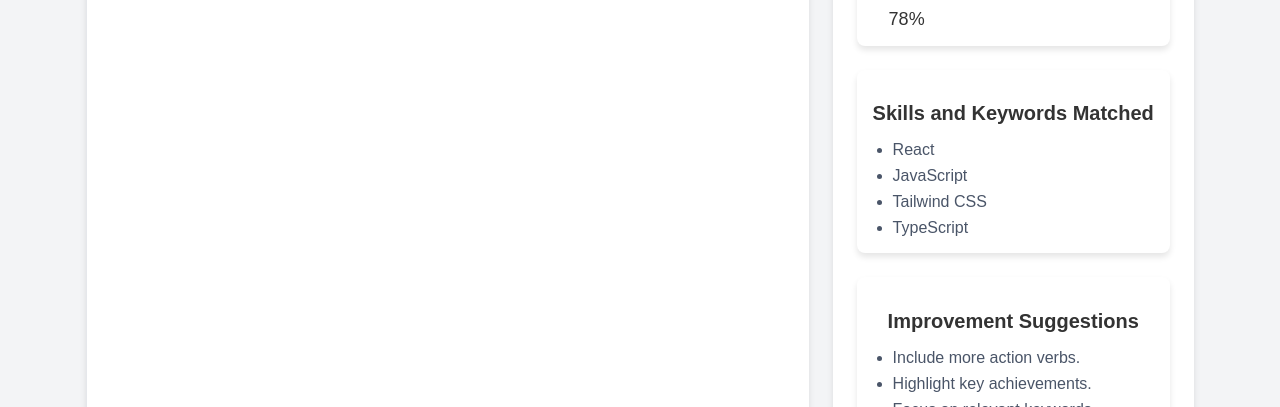
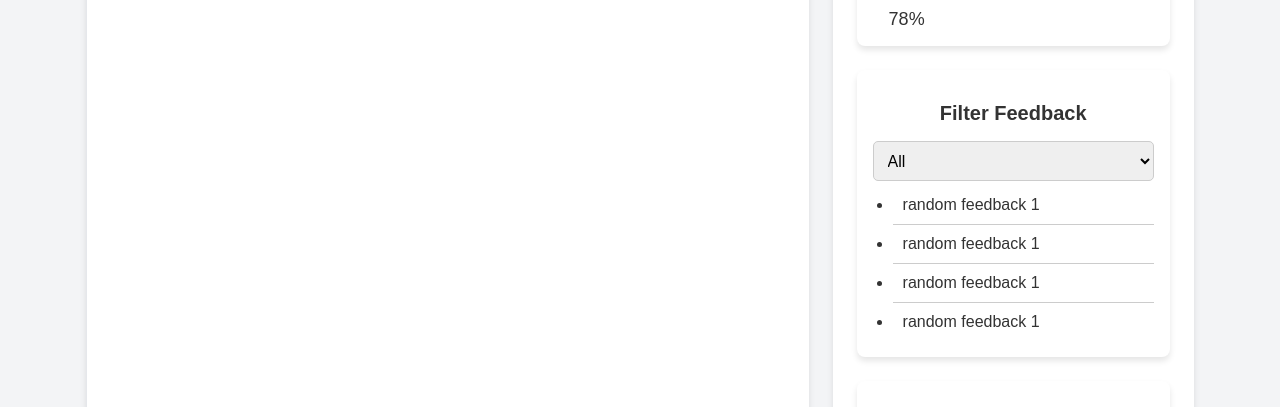
Before and after one commit to BrianOat/resume_analyzer, a React (Create React App) app in the folder frontend/: page /dashboard in a window 1280 px wide. Shown: the part 244-651 px from the top of the page. Built offline with nearby package versions, Linux system fonts and the light colour scheme; sample sign-in values are in the browser's storage.

Commit message:
Added filtering component and css

```diff
--- a/frontend/src/components/dashboard/Dashboard.tsx
+++ b/frontend/src/components/dashboard/Dashboard.tsx
@@ -2,6 +2,7 @@ import ResumeFitScore from './ResumeFitScore';
 import SkillsMatched from './SkillsMatched';
 import ImprovementSuggestions from './ImprovementSuggestions';
 import ResumeView from './ResumeView';
+import FeedbackFilter from './FeedbackFilter';
 import "../../styles/dashboard/dashboard.css";
 import CheckToken from '../CheckToken';
 
@@ -21,6 +22,7 @@ const Dashboard = () => {
         <div className="dashboard-analysis-results">
           <h1 className="dashboard-header">Resume Analysis Results</h1>
           <ResumeFitScore />
+          <FeedbackFilter />
           <SkillsMatched />
           <ImprovementSuggestions />
         </div>
--- /dev/null
+++ b/frontend/src/components/dashboard/FeedbackFilter.tsx
@@ -0,0 +1,75 @@
+import React, { useState, useEffect } from 'react';
+import "../../styles/dashboard/feedback_filter.css";
+
+interface FeedbackItem {
+  category: string;
+  text: string;
+}
+
+interface FeedbackData {
+  fitScore: number;
+  feedback: FeedbackItem[];
+}
+
+const FeedbackFilter = () => {
+  const [filter, setFilter] = useState<string>('all');
+  const [feedback, setFeedback] = useState<FeedbackItem[]>([]);
+  const [filteredFeedback, setFilteredFeedback] = useState<FeedbackItem[]>([]);
+
+  // Dummy data for testing
+  const dummyData: FeedbackData = {
+    fitScore: 100,
+    feedback: [
+      { category: 'skills', text: 'random feedback 1' },
+      { category: 'experience', text: 'random feedback 1' },
+      { category: 'formatting', text: 'random feedback 1' },
+      { category: 'general', text: 'random feedback 1' },
+    ],
+  };
+
+  // API call (commented out for now)
+  // useEffect(() => {
+  //   fetch('/api/feedback')
+  //     .then(response => response.json())
+  //     .then((data: FeedbackData) => setFeedback(data.feedback));
+  // }, []);
+
+  useEffect(() => {
+    setFeedback(dummyData.feedback);
+  }, []);
+
+  useEffect(() => {
+    const filteredFeedback = feedback.filter((item) =>
+      filter === 'all' ? true : item.category === filter
+    );
+    setFilteredFeedback(filteredFeedback);
+  }, [filter, feedback]);
+
+  const handleFilterChange = (e: React.ChangeEvent<HTMLSelectElement>) => {
+    setFilter(e.target.value);
+  };
+
+  return (
+    <div className="feedback-filter-container">
+      <h2 className="feedback-filter-header">Filter Feedback</h2>
+      <select
+        className="feedback-filter-select"
+        value={filter}
+        onChange={handleFilterChange}
+      >
+        <option value="all">All</option>
+        <option value="skills">Skills</option>
+        <option value="experience">Experience</option>
+        <option value="formatting">Formatting</option>
+        <option value="general">General</option>
+      </select>
+      <ul className="feedback-filter-list">
+        {filteredFeedback.map((item, index) => (
+          <li key={index}>{item.text}</li>
+        ))}
+      </ul>
+    </div>
+  );
+};
+
+export default FeedbackFilter;
--- /dev/null
+++ b/frontend/src/styles/dashboard/feedback_filter.css
@@ -0,0 +1,37 @@
+.feedback-filter-container {
+    background-color: white;
+    padding: 16px; /* Equivalent to p-4 in Tailwind */
+    box-shadow: 0 4px 6px rgba(0, 0, 0, 0.1); /* Equivalent to shadow */
+    border-radius: 8px; /* Equivalent to rounded */
+  }
+
+  .feedback-filter-header {
+    font-size: 1.25rem; /* Equivalent to text-xl */
+    font-weight: 600; /* Equivalent to font-semibold */
+    margin-bottom: 16px; /* Equivalent to mb-4 */
+  }
+
+  .feedback-filter-select {
+    width: 100%;
+    height: 40px;
+    padding: 10px;
+    font-size: 16px;
+    border: 1px solid #ccc;
+    border-radius: 5px;
+    margin-bottom: 5px;
+  }
+
+  .feedback-filter-list {
+    list-style-type: disc; /* Equivalent to list-disc */
+    padding-left: 20px; /* Equivalent to pl-5 */
+    margin: 0;
+  }
+
+  .feedback-filter-list li {
+    padding: 10px;
+    border-bottom: 1px solid #ccc;
+  }
+
+  .feedback-filter-list li:last-child {
+    border-bottom: none;
+  }
```
